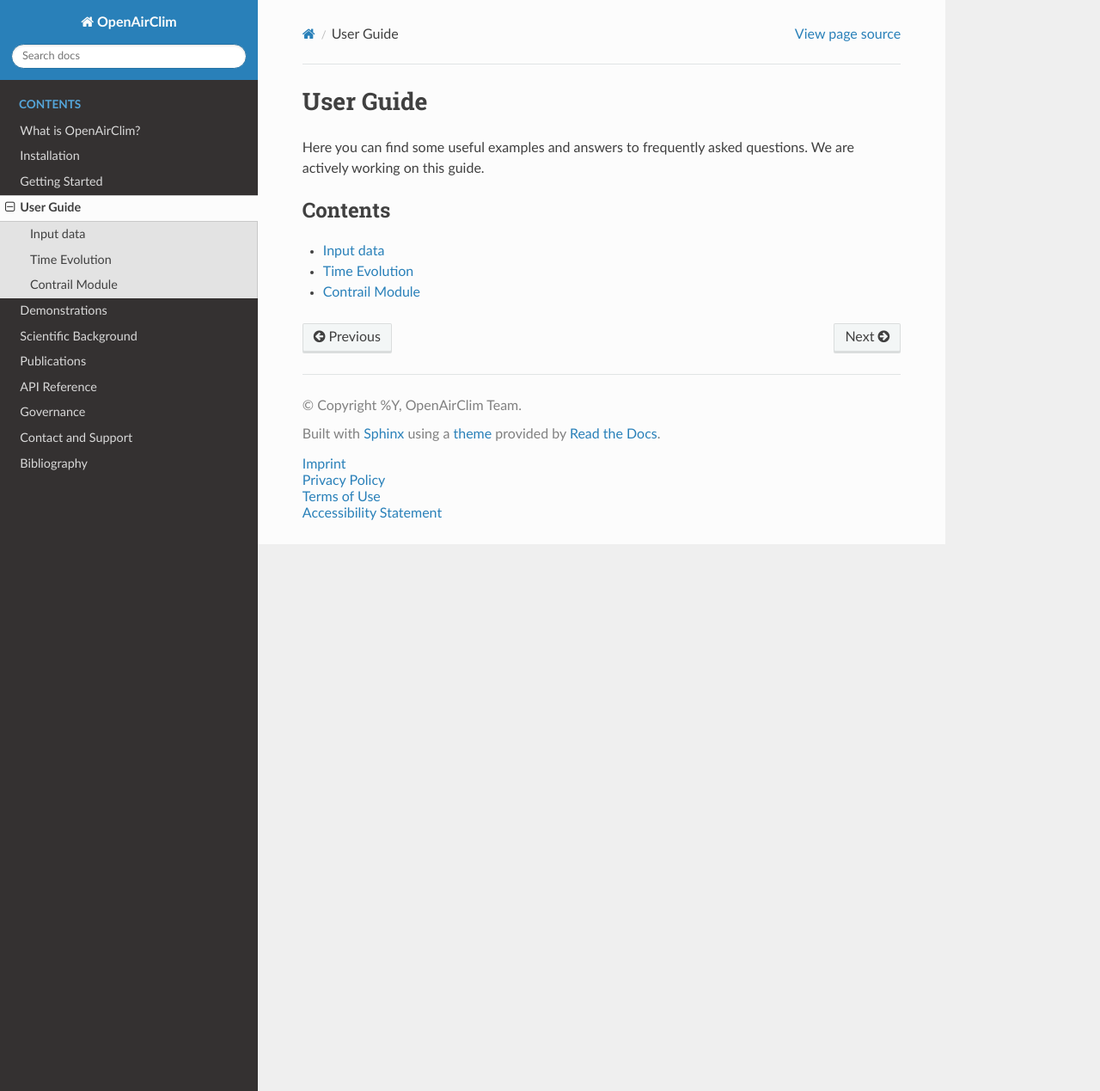
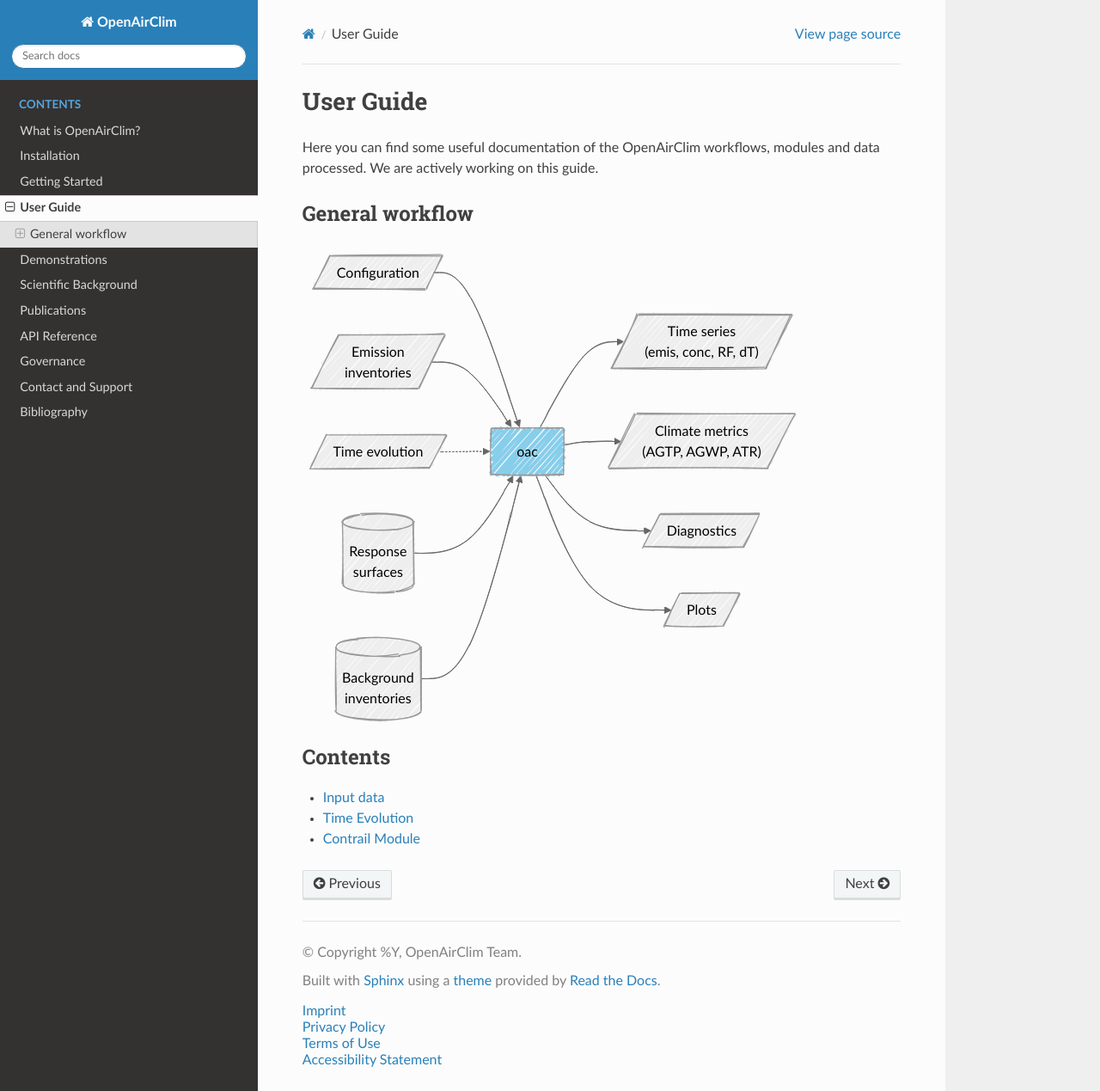
Before and after one commit to dlr-pa/oac, a Sphinx documentation site: the page built from docs/source/user_guide.rst, in a window 1280 px wide and 1269 px high. Shown: the whole window at 86% size. Built offline with Sphinx 7.4.7 and the Read the Docs theme 3.1.0, drawn with Linux system fonts in a browser that asks for light colours.

Commit message:
Update user_guide.rst
Add a flowchart of the general workflow

```diff
--- a/docs/source/user_guide.rst
+++ b/docs/source/user_guide.rst
@@ -1,8 +1,40 @@
 User Guide
 ==========
 
-Here you can find some useful examples and answers to frequently asked questions.
+Here you can find some useful documentation of the OpenAirClim workflows, modules and data processed.
 We are actively working on this guide.
+
+General workflow
+----------------
+
+.. mermaid::
+
+    ---
+    config:
+        look: handDrawn
+        theme: neutral
+    ---
+    flowchart LR
+        CONFIG[/Configuration/]
+        INV[/Emission<br>inventories/]
+        EVO[/Time evolution/]
+        RESP[(Response<br>surfaces)]
+        BG[(Background<br>inventories)]
+        OAC[oac]
+        style OAC fill:#87CEEB
+        TS[/"Time series<br>(emis, conc, RF, dT)"/]
+        METR[/"Climate metrics<br>(AGTP, AGWP, ATR)"/]
+        DIAG[/Diagnostics/]
+        PLT[/Plots/]
+        CONFIG --> OAC
+        INV --> OAC
+        EVO -.-> OAC
+        RESP --> OAC
+        BG --> OAC
+        OAC --> TS
+        OAC --> METR
+        OAC --> DIAG
+        OAC --> PLT
 
 
 .. toctree::
```
